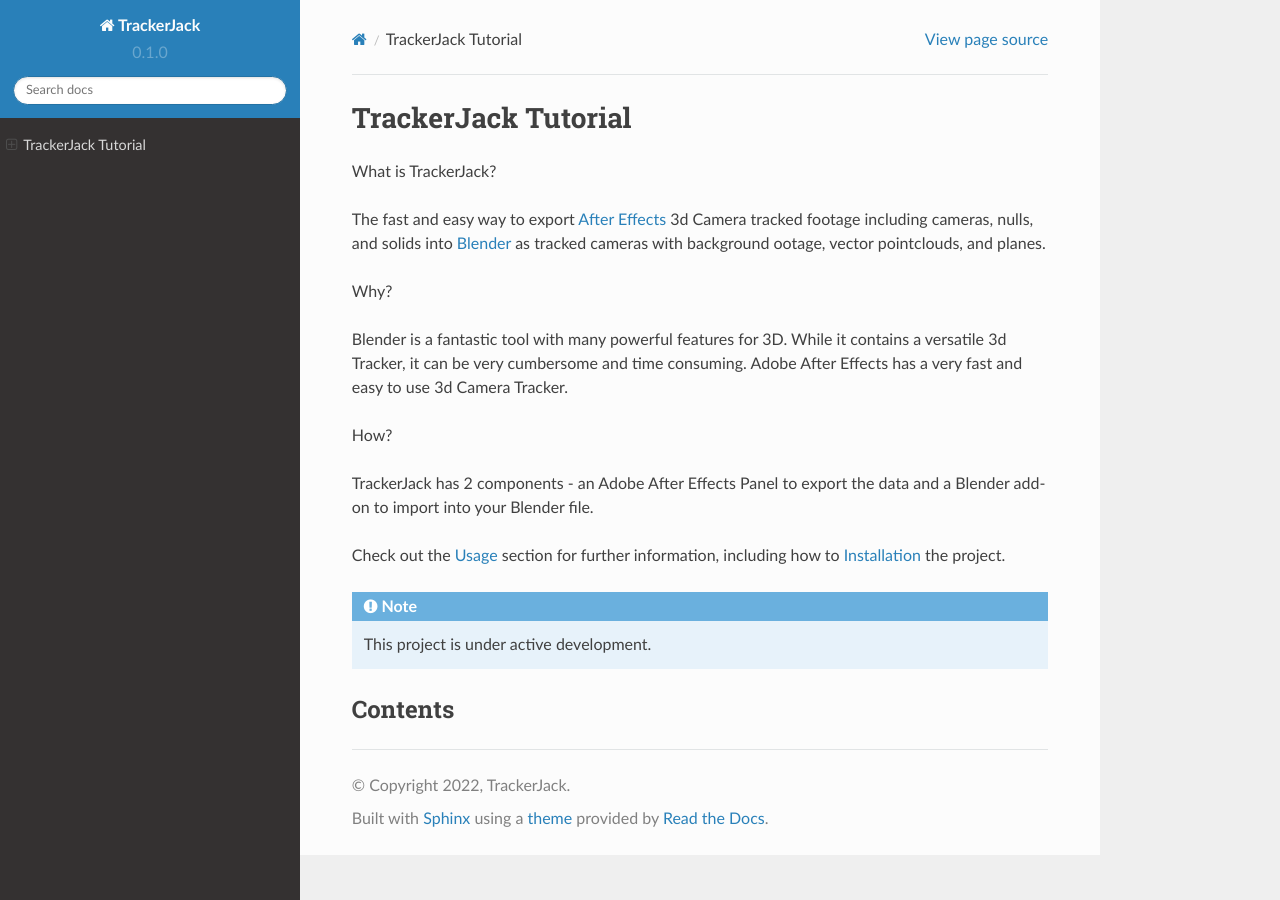
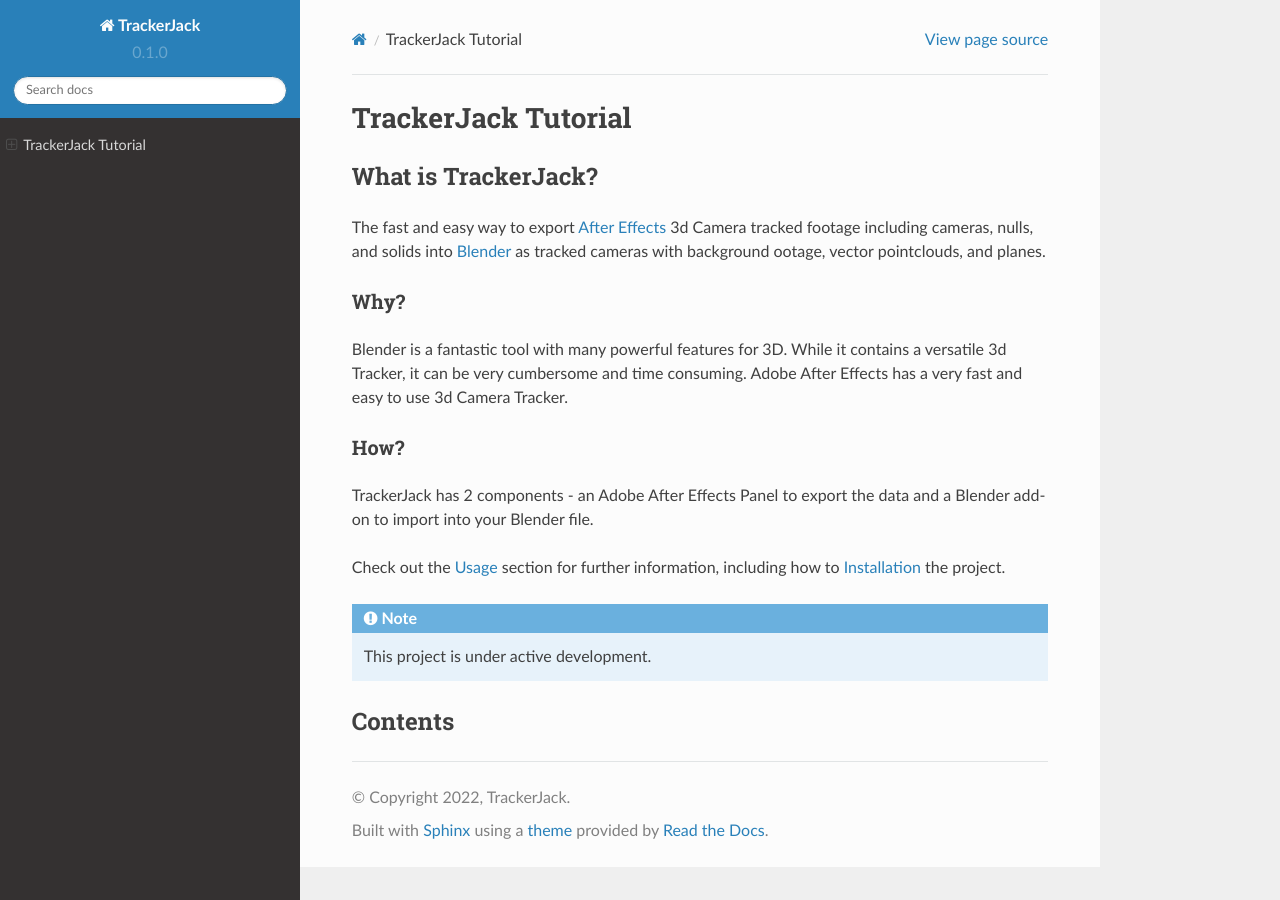
Before and after one commit to halekii/TrackerJack-Tutorial, a Sphinx documentation site: the page built from docs/source/index.rst, in a window 1280 px wide. Built offline with Sphinx 7.4.7 and the Read the Docs theme 2.0.0, drawn with Linux system fonts in a browser that asks for light colours; pages that are not in the unit, such as notebooks, are missing from menus.

```diff
--- a/docs/source/index.rst
+++ b/docs/source/index.rst
@@ -2,25 +2,26 @@ TrackerJack Tutorial
 ===================================
 
 What is TrackerJack?
-
+-------------------------
 .. Insert animated gif here
 
 The fast and easy way to export `After Effects <https://www.adobe.com/products/aftereffects.html>`_ 3d Camera tracked footage including cameras, nulls, and solids into `Blender <https://www.blender.org>`_ as tracked cameras with background ootage, vector pointclouds, and planes.
 
 Why?
-
+###########################
 Blender is a fantastic tool with many powerful features for 3D. While it contains a versatile 3d Tracker, it can be very cumbersome and time consuming. Adobe After Effects has a very fast and easy to use 3d Camera Tracker.
 
 
 How?
+###########################
+TrackerJack has 2 components - an Adobe After Effects Panel to export the data and a Blender add-on to import into your Blender file.
 
-TrackerJack has 2 components - an Adobe After Effects Panel to export the data and a Blender add-on to import into your Blender file.
+
 
 Check out the :doc:`usage` section for further information, including
 how to :ref:`installation` the project.
 
 .. note::
-
    This project is under active development.
 
 Contents
```
